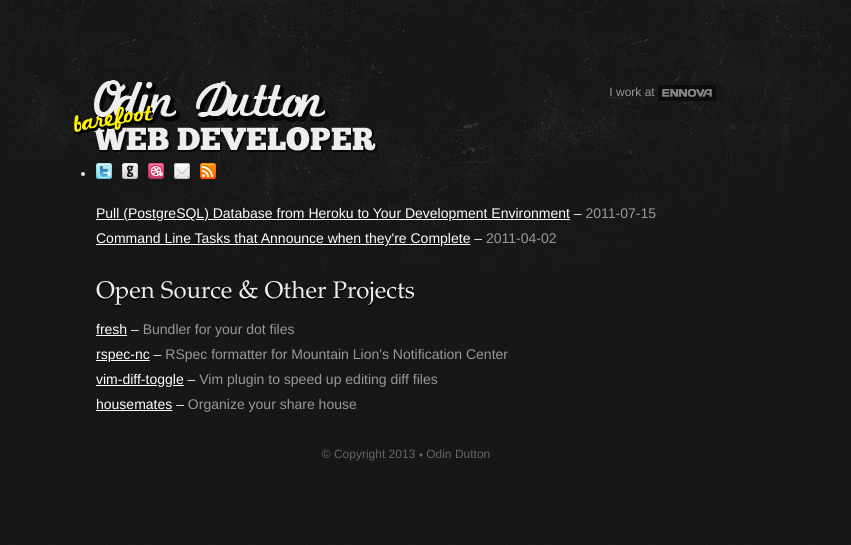
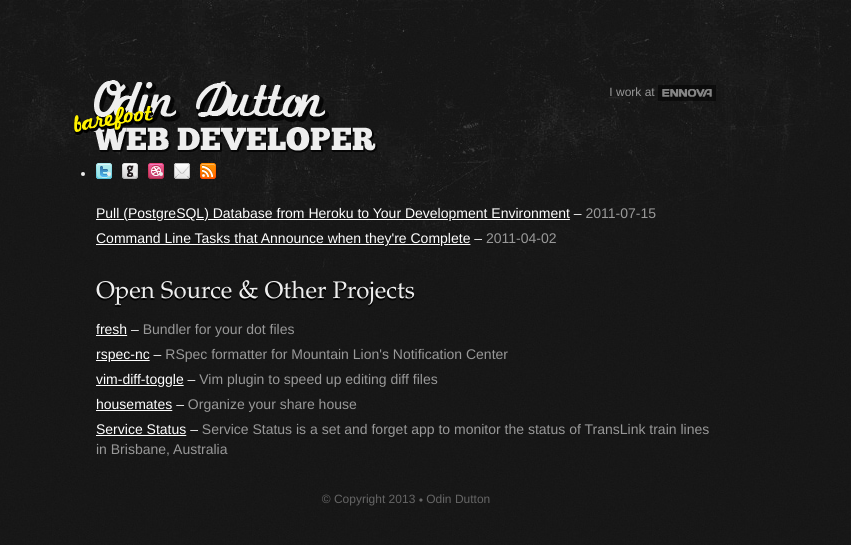
Before and after one commit to twe4ked/odindutton.com, a Jekyll site: the page built from index.html, in a window 1280 px wide. Shown: the top 545 px of the page, without its empty margins (234-1085 px from the left). Built offline with Jekyll 4.4.1, drawn with Linux system fonts in a browser that asks for light colours; Markdown is read by kramdown in place of the engine named in the settings; comment, search, counter and statistics services are not loaded.

Commit message:
Add Service Status to projects

```diff
--- a/index.html
+++ b/index.html
@@ -39,4 +39,13 @@ site_index: true
     &ndash;
     <span>Organize your share house</span>
   </article>
+
+  <article>
+    <a href=http://servicestatusapp.com>Service Status</a>
+    &ndash;
+    <span>
+      Service Status is a set and forget app to monitor the status of
+      TransLink train lines in Brisbane, Australia
+    </span>
+  </article>
 </section>
```
